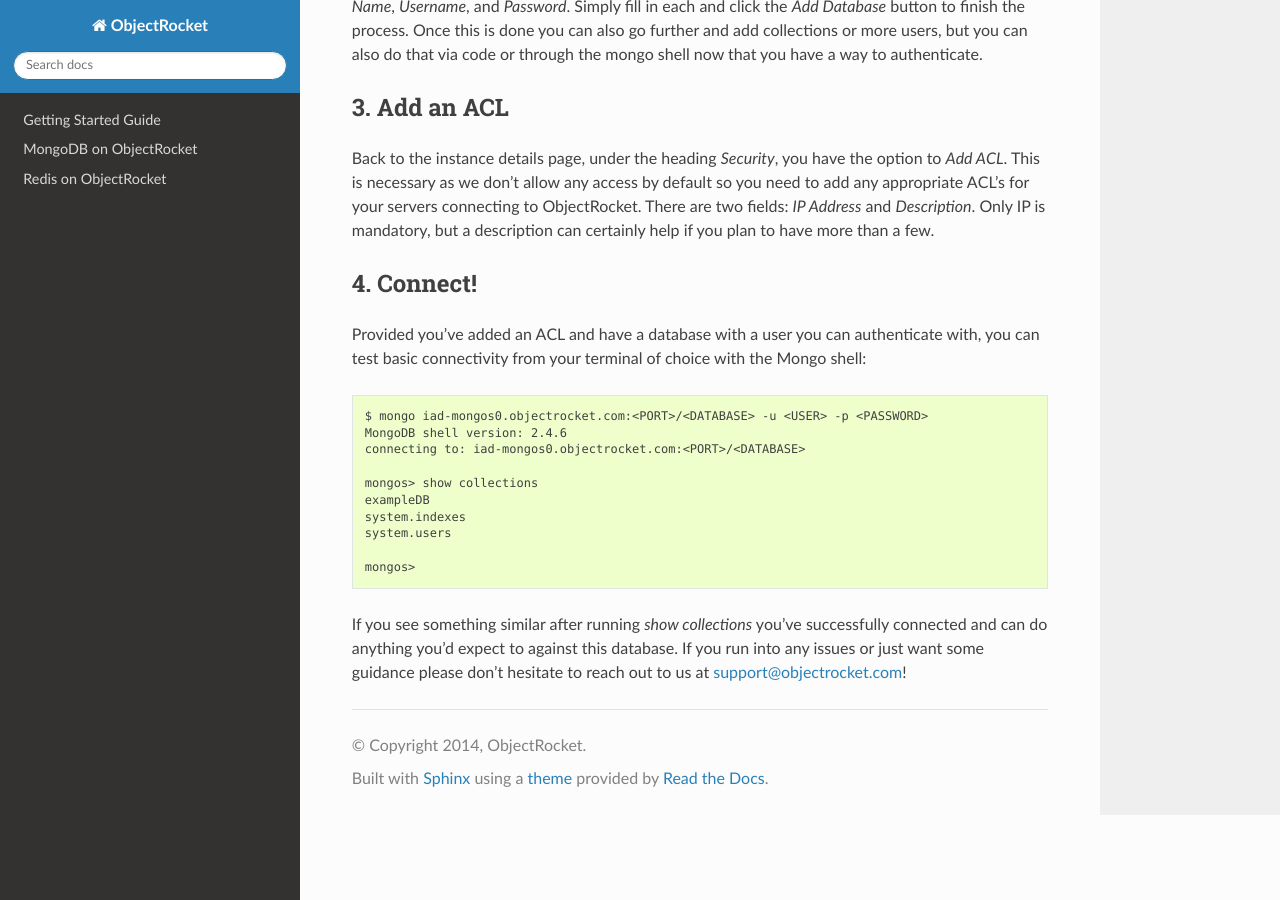
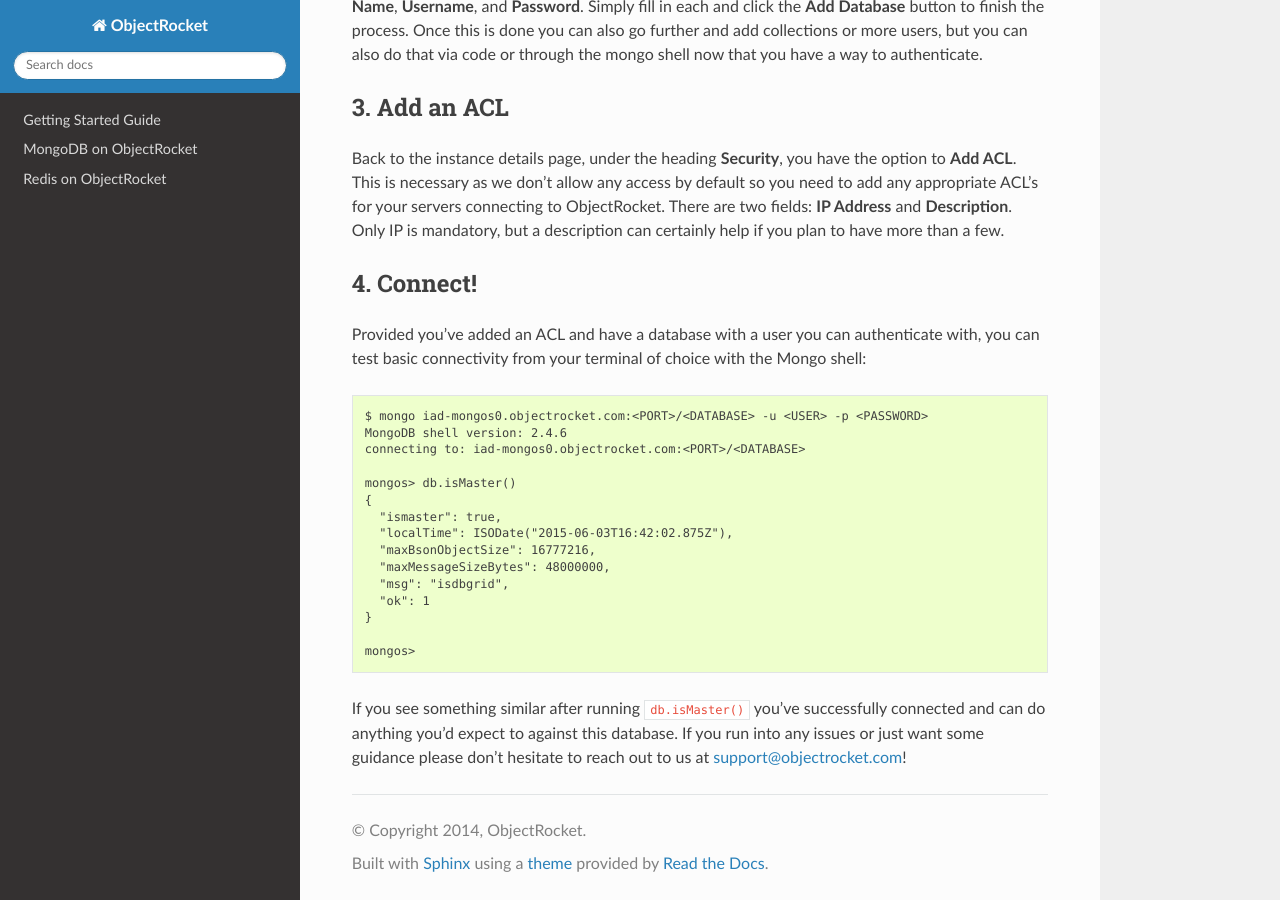
Before and after one commit to zcorleissen/documentation, a Sphinx documentation site: the page built from source/getting_started_mongo.rst, in a window 1280 px wide and 900 px high, scrolled down 3418 px. Built offline with Sphinx 7.4.7 and the Read the Docs theme 2.0.0, drawn with Linux system fonts in a browser that asks for light colours; pages that are not in the unit, such as notebooks, are missing from menus; some of the changed text lies outside the part shown.

Commit message:
added bolding and code highlighting

```diff
--- a/source/getting_started_mongo.rst
+++ b/source/getting_started_mongo.rst
@@ -21,7 +21,7 @@ Our replica set plans consist of three members, but consist of a PRIMARY + SECON
 .. image:: images/replset.png
    :align: center
 
-- Click the 'Add Instance' button.
+- Click the **Add Instance** button.
 
 .. image:: images/addinstance.png
    :align: center
@@ -38,12 +38,12 @@ Our replica set plans consist of three members, but consist of a PRIMARY + SECON
 2. Create a database
 ~~~~~~~~~~~~~~~~~~~~
 
-Once you've added an instance you should see it under the `Instances` heading. Click the name of your instance to view details about it and once on the details page, you can do several different things, but we'll focus on creating a database for the time being. Scrolling down the page you can see several different headers. Underneath Databases, there are two options: `Add Database` and `Copy Remote Database`. For now, click `Add Database`. This opens a popover with 3 fields, `Database Name`, `Username`, and `Password`. Simply fill in each and click the `Add Database` button to finish the process. Once this is done you can also go further and add collections or more users, but you can also do that via code or through the mongo shell now that you have a way to authenticate.
+Once you've added an instance you should see it under the **Instances** heading. Click the name of your instance to view details about it and once on the details page, you can do several different things, but we'll focus on creating a database for the time being. Scrolling down the page you can see several different headers. Underneath Databases, there are two options: **Add Database** and **Copy Remote Database**. For now, click **Add Database**. This opens a popover with 3 fields, **Database Name**, **Username**, and **Password**. Simply fill in each and click the **Add Database** button to finish the process. Once this is done you can also go further and add collections or more users, but you can also do that via code or through the mongo shell now that you have a way to authenticate.
 
 3. Add an ACL
 ~~~~~~~~~~~~~
 
-Back to the instance details page, under the heading `Security`, you have the option to `Add ACL`. This is necessary as we don't allow any access by default so you need to add any appropriate ACL's for your servers connecting to ObjectRocket. There are two fields: `IP Address` and `Description`. Only IP is mandatory, but a description can certainly help if you plan to have more than a few.
+Back to the instance details page, under the heading **Security**, you have the option to **Add ACL**. This is necessary as we don't allow any access by default so you need to add any appropriate ACL's for your servers connecting to ObjectRocket. There are two fields: **IP Address** and **Description**. Only IP is mandatory, but a description can certainly help if you plan to have more than a few.
 
 4. Connect!
 ~~~~~~~~~~~
@@ -56,12 +56,17 @@ Provided you've added an ACL and have a database with a user you can authenticat
 	MongoDB shell version: 2.4.6
 	connecting to: iad-mongos0.objectrocket.com:<PORT>/<DATABASE>
 
-	mongos> show collections
-	exampleDB
-	system.indexes
-	system.users
+	mongos> db.isMaster()
+	{
+	  "ismaster": true,
+	  "localTime": ISODate("2015-06-03T16:42:02.875Z"),
+	  "maxBsonObjectSize": 16777216,
+	  "maxMessageSizeBytes": 48000000,
+	  "msg": "isdbgrid",
+	  "ok": 1
+	}
 
 	mongos>
 
 
-If you see something similar after running `show collections` you've successfully connected and can do anything you'd expect to against this database. If you run into any issues or just want some guidance please don't hesitate to reach out to us at `support@objectrocket.com <mailto:support@objectrocket.com>`_!
+If you see something similar after running ``db.isMaster()`` you've successfully connected and can do anything you'd expect to against this database. If you run into any issues or just want some guidance please don't hesitate to reach out to us at `support@objectrocket.com <mailto:support@objectrocket.com>`_!
```
